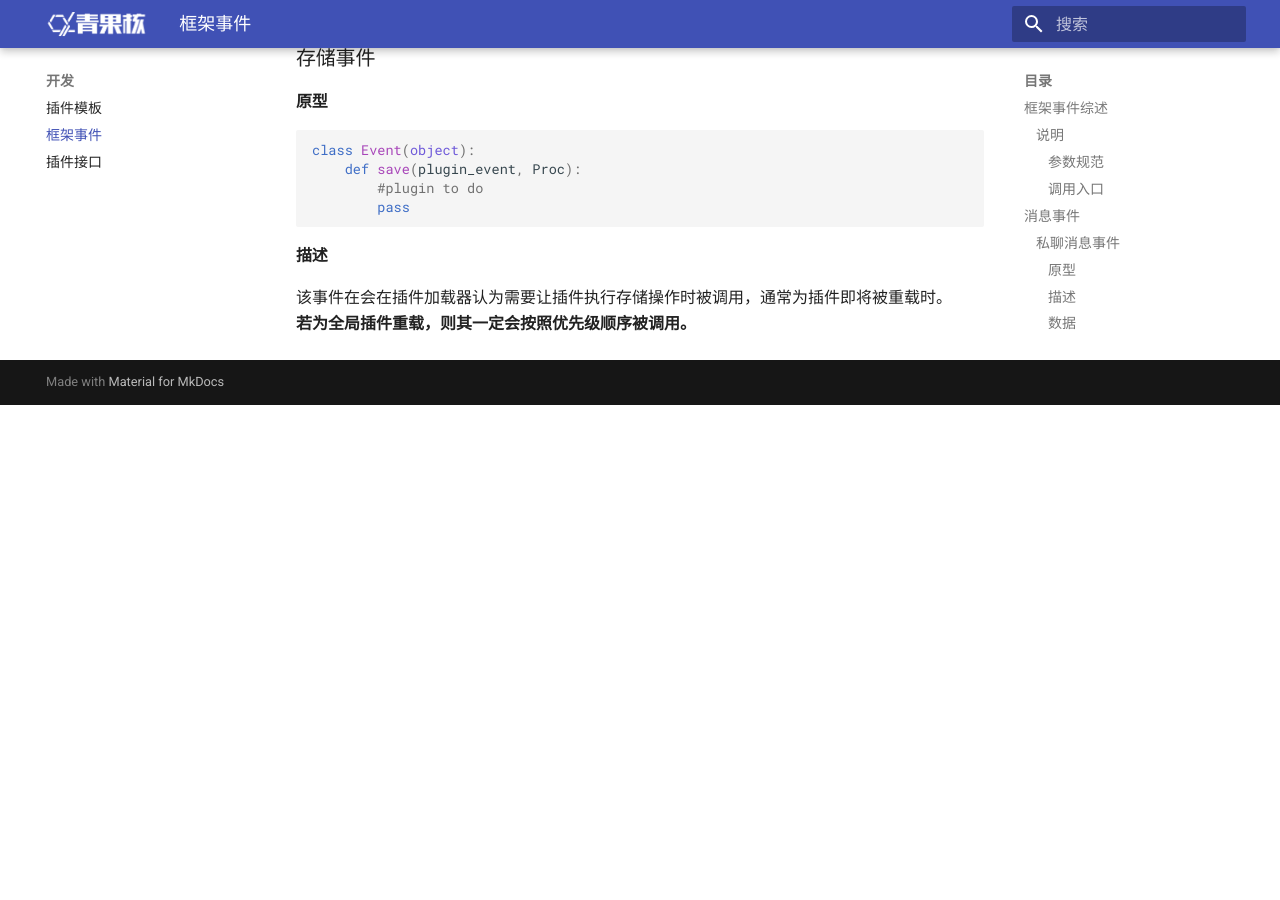
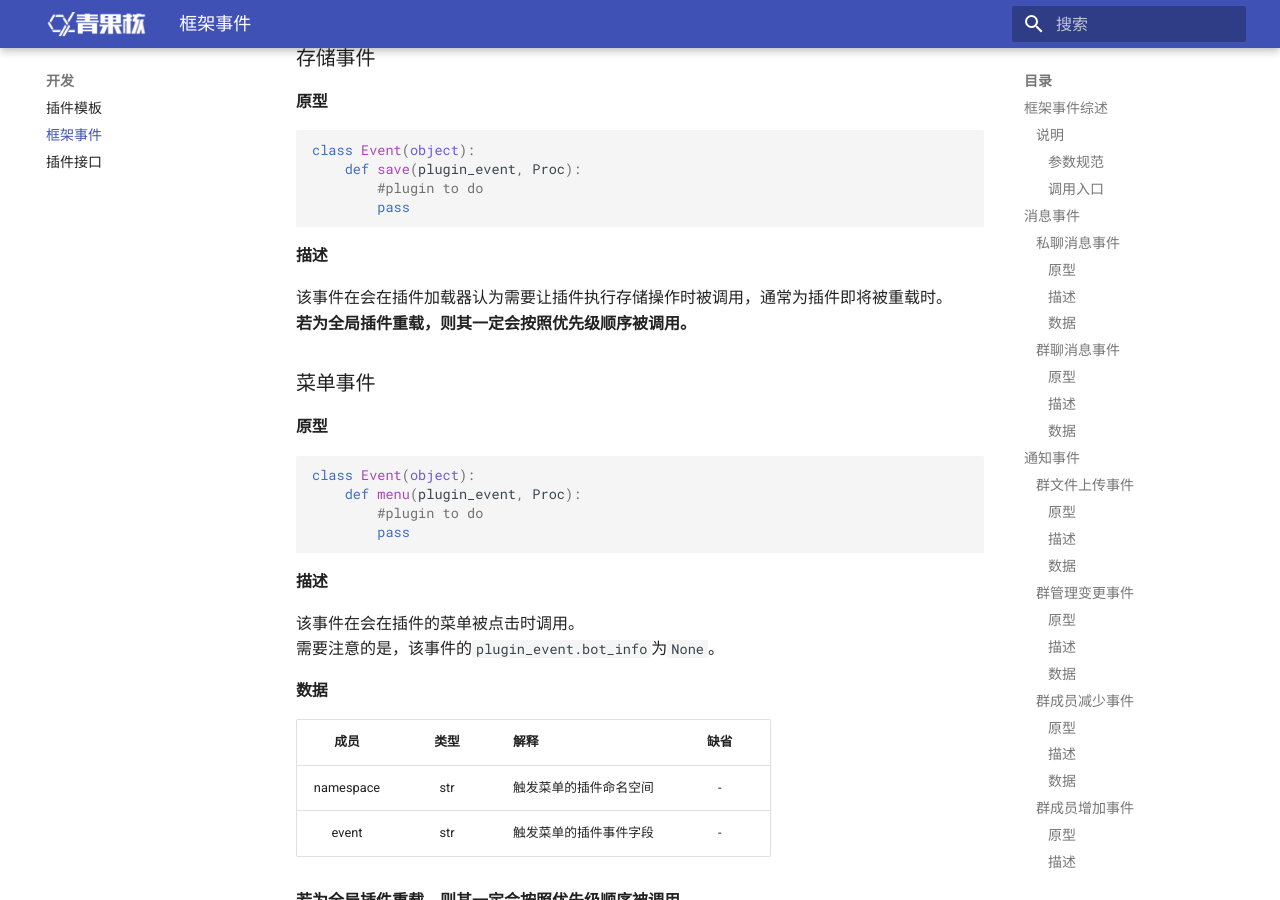
Before and after one commit to OlivOS-Team/OlivOSDoc, an MkDocs documentation site: the page built from docs/OlivOS_DevDoc_Event.md, in a window 1280 px wide and 900 px high, scrolled down 11692 px. Built offline with MkDocs 1.6.1 and Material for MkDocs 9.7.7, drawn with Linux system fonts in a browser that asks for light colours; before the commit the page ends 12097 px from its top, so only the background shows below that.

Commit message:
菜单事件

````diff
--- a/docs/OlivOS_DevDoc_Event.md
+++ b/docs/OlivOS_DevDoc_Event.md
@@ -381,7 +381,7 @@
 
 
 ## 元事件
-这些事件中`plugin_event`当前只传递`None`
+这些事件中`plugin_event`未说明的默认只传递`None`
 
 
 ### 初始化事件
@@ -427,3 +427,26 @@
 #### 描述
 该事件在会在插件加载器认为需要让插件执行存储操作时被调用，通常为插件即将被重载时。
 **若为全局插件重载，则其一定会按照优先级顺序被调用。**
+
+
+### 菜单事件
+
+#### 原型
+```python
+class Event(object):
+    def menu(plugin_event, Proc):
+        #plugin to do
+        pass
+```
+
+#### 描述
+该事件在会在插件的菜单被点击时调用。
+需要注意的是，该事件的`plugin_event.bot_info`为`None`。
+
+#### 数据
+| 成员 | 类型 | 解释 | 缺省 |
+|:--:|:--:|:---|:--:|
+| namespace | str | 触发菜单的插件命名空间 | - |
+| event | str | 触发菜单的插件事件字段 | - |
+
+**若为全局插件重载，则其一定会按照优先级顺序被调用。**
````
